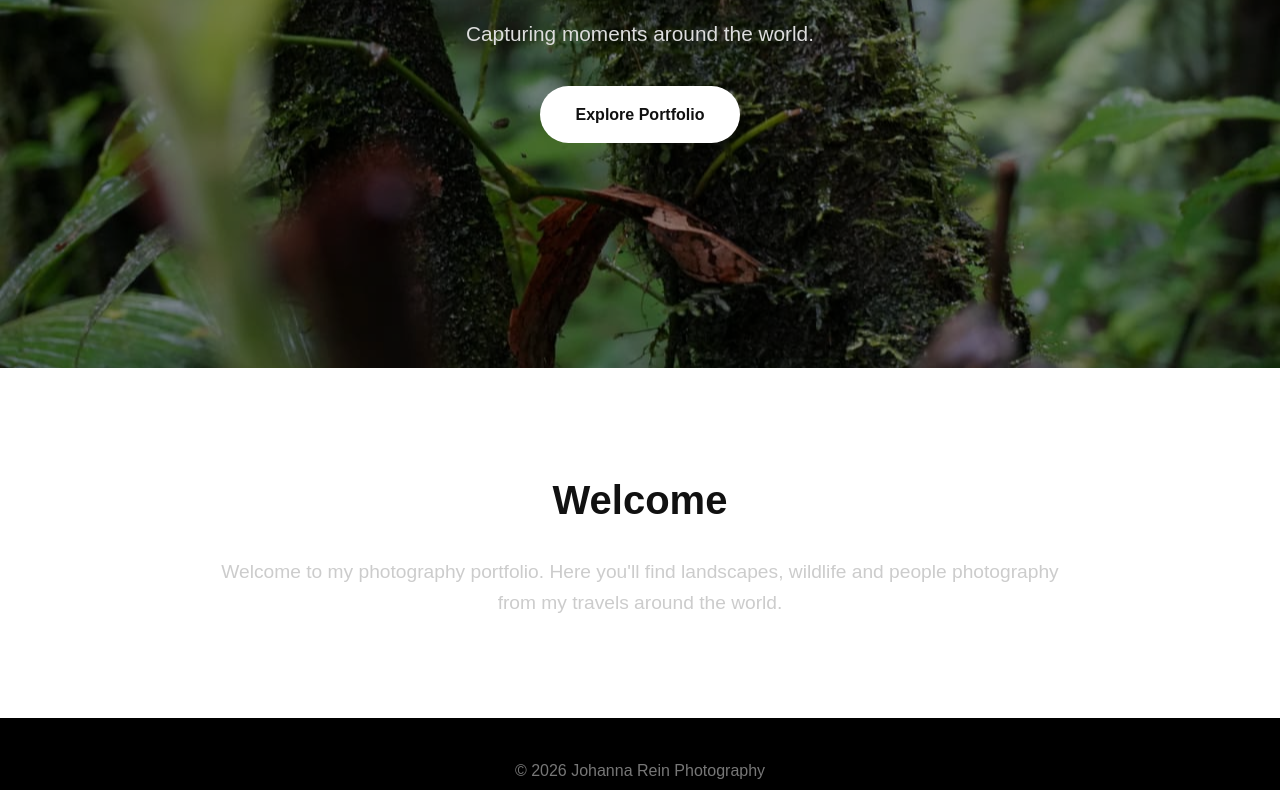
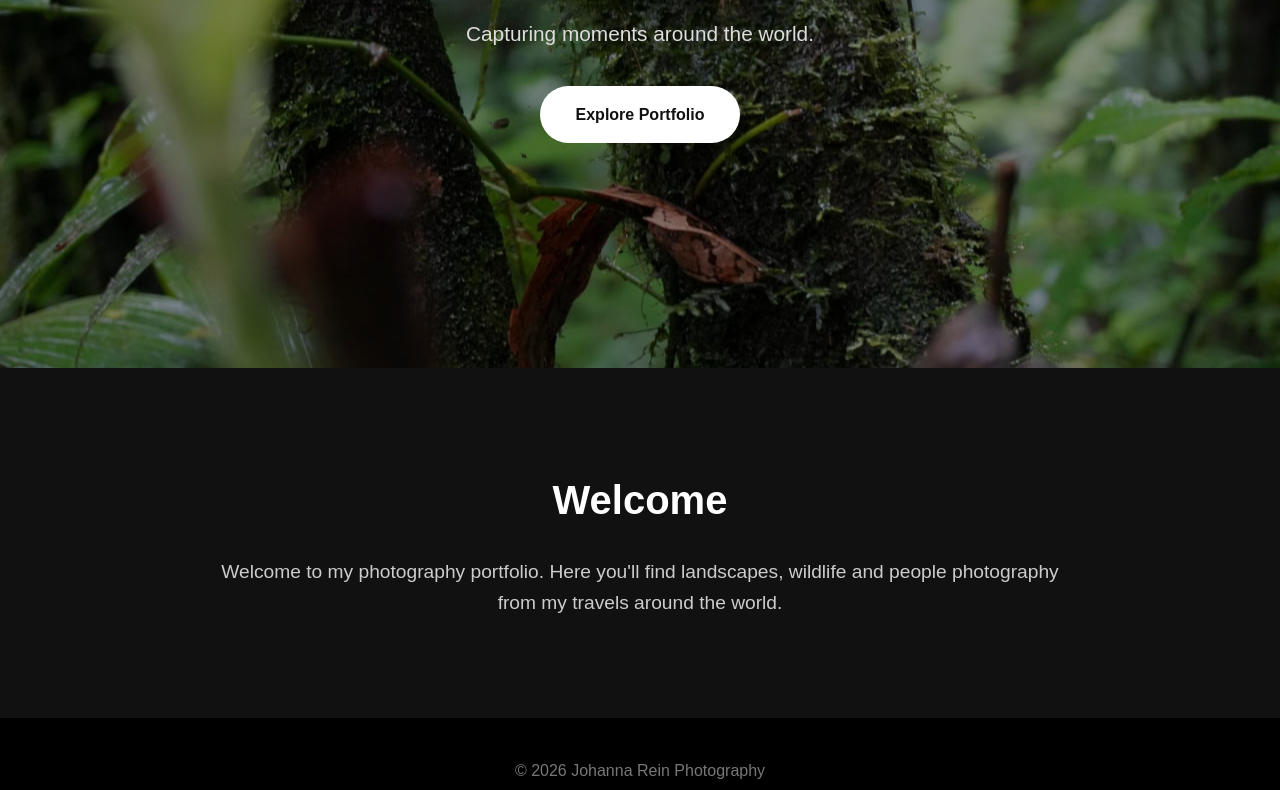
Before and after one commit to henziluc/photo-portfolio, a plain HTML site: page index.html in a window 1280 px wide. Shown: the part 432-1222 px from the top of the page. Drawn offline with Linux system fonts and the light colour scheme.

Commit message:
Reverted changes on background color

```diff
--- a/css/style.css
+++ b/css/style.css
@@ -26,9 +26,9 @@ body {
 
     font-family: Arial, Helvetica, sans-serif;
 
-    background:var(--background-color);
+    background-color: #111;
 
-    color:var(--text-color);
+    color: white;
 
     line-height: 1.6;
 }
```
